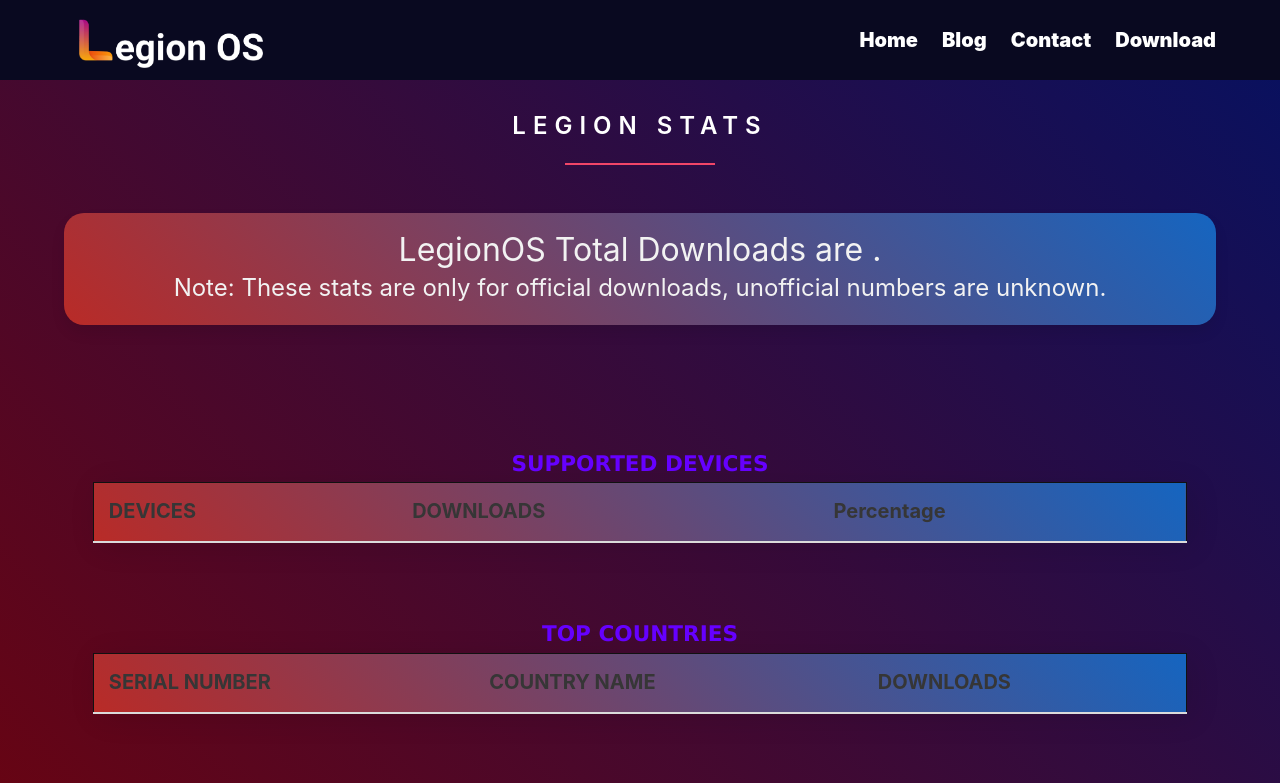
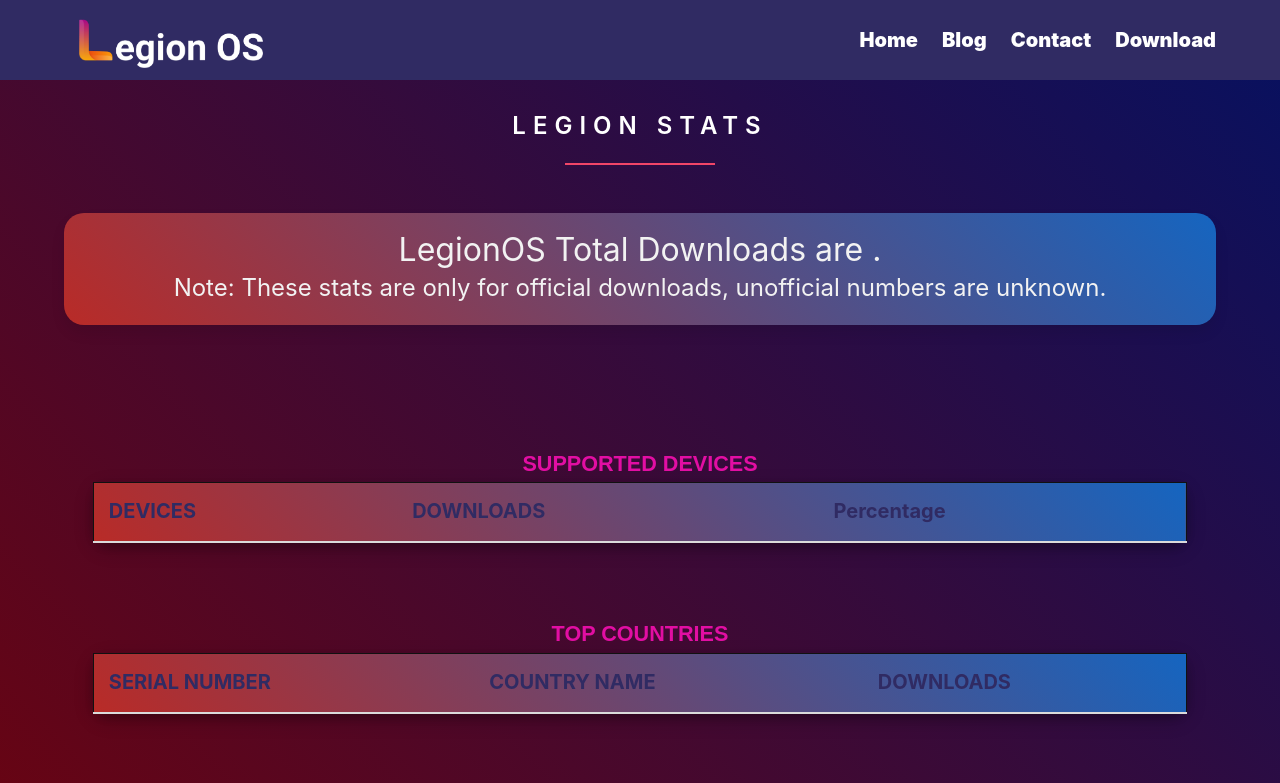
Before and after one commit to Project-LegionOS-old/stats, a plain HTML site: page index.html in a window 1280 px wide. Shown: the top 783 px of the page. Drawn offline with nearby package versions, Linux system fonts and the light colour scheme; no server answers.

Commit message:
Fixup minor issues

```diff
--- a/css/stats.css
+++ b/css/stats.css
@@ -1,11 +1,17 @@
     .table {
-         background-color: #blue
+        background-color: #blue;
 	margin: 100px auto;
-box-shadow: 5px 4px 30px rgba(0,0,0,.10);
+	box-shadow: 0 4px 8px 0 rgba(0, 0, 0, 0.2), 0 6px 20px 0 rgba(0, 0, 0, 0.19);
 	border-spacing: 0px;
 	transition: all .5s;
         border: 1px solid #111111;
-            color: #ffff
+        color: #302b63;
+	border-radius: 15px;
+        }
+
+    .table thead th {
+	border-width: 0 0 2px;
+        color: #302b63;
 	}
 	.container {
 	align-items: center;
@@ -17,6 +23,7 @@
         margin: auto;
         font-size: 17px;
         }
+
     .table-heading {
         font-weight: 900;
         margin: auto;
@@ -25,30 +32,27 @@
         }
 
     .table-success {
-	border-radius: 10px 10px 0 0;
 	background: linear-gradient(45deg, #b92b27, #1565c0);
 	font-size: 20px;
-
-
+	font-color: #302b63;
         }
     tbody {
 	color:brown;
+	font-weight: bold;
 	}
-
 	    td:hover {
   		background-color: #FFF842;
 		color: #403E10;
 		font-weight: bold;
-
   		box-shadow: #7F7C21 -1px 1px, #7F7C21 -2px 2px, #7F7C21 -3px 3px, #7F7C21 -4px 4px, #7F7C21 -5px 5px, #7F7C21 -6px 6px;
   		transform: translate3d(6px, -6px, 0);
-
   		transition-delay: 0s;
 	  	transition-duration: 0.4s;
 	  	transition-property: all;
   		transition-timing-function: line;
 		}
 	}
+
     .table.threeDMode {
 	transform: rotateX(65deg) rotateZ(-35deg);
 	}
--- a/css/style-test.css
+++ b/css/style-test.css
@@ -37,11 +37,11 @@
 }
 
 .navbar {
-  background: #090920;
+  background: #302b63;
 }
 
 .navbar-menu {
-  background-color: #090920;
+  background-color: #302b63;
 }
 
 .navbar-brand {
@@ -58,12 +58,12 @@
 }
 
 .navbar-item:hover {
-  background: #090920; !important;
+  background: #0f0c29; !important;
   color: #c6447b !important;
 }
 
 .navbar-item:focus {
-  background: #090920; !important;
+  background: #0f0c29; !important;
   color: #c6447b !important;
 }
 
--- a/index.html
+++ b/index.html
@@ -25,9 +25,9 @@
     <link rel="stylesheet" href="css/stats.css" />
     <style>
       h3 {
-	font-family: Verdana, Arial, Helvetica, sans-serif;
+	font-family: sans-serif;
 	font-size: 13px;
-	color: #6600FF;
+	color: rgb(226, 14, 163);
 	text-align: center;
 }
 div.container {
@@ -98,7 +98,7 @@
 
         <h3 class="text-center table-heading">SUPPORTED DEVICES</h3>
 
-        <table class="table table-striped" style=" font-weight: 600;">
+        <table class="table" >
             <thead class="table-success">
                 <tr>
                     <th>DEVICES</th>
--- a/js/stats.js
+++ b/js/stats.js
@@ -71,7 +71,7 @@
       const response = await fetch(
         "https://sourceforge.net/projects/legionrom/files/" +
           device.codename +
-          "/stats/json?start_date=2020-01-01&end_date=2022-01-01"
+          "/stats/json?start_date=2017-01-01&end_date=2022-01-01"
       );
       const jsonData = await response.json();
       const percent = ((jsonData.total * 100) / Total__Download).toFixed(3);
```
Lines whose indentation alone changed are shown as unchanged.
